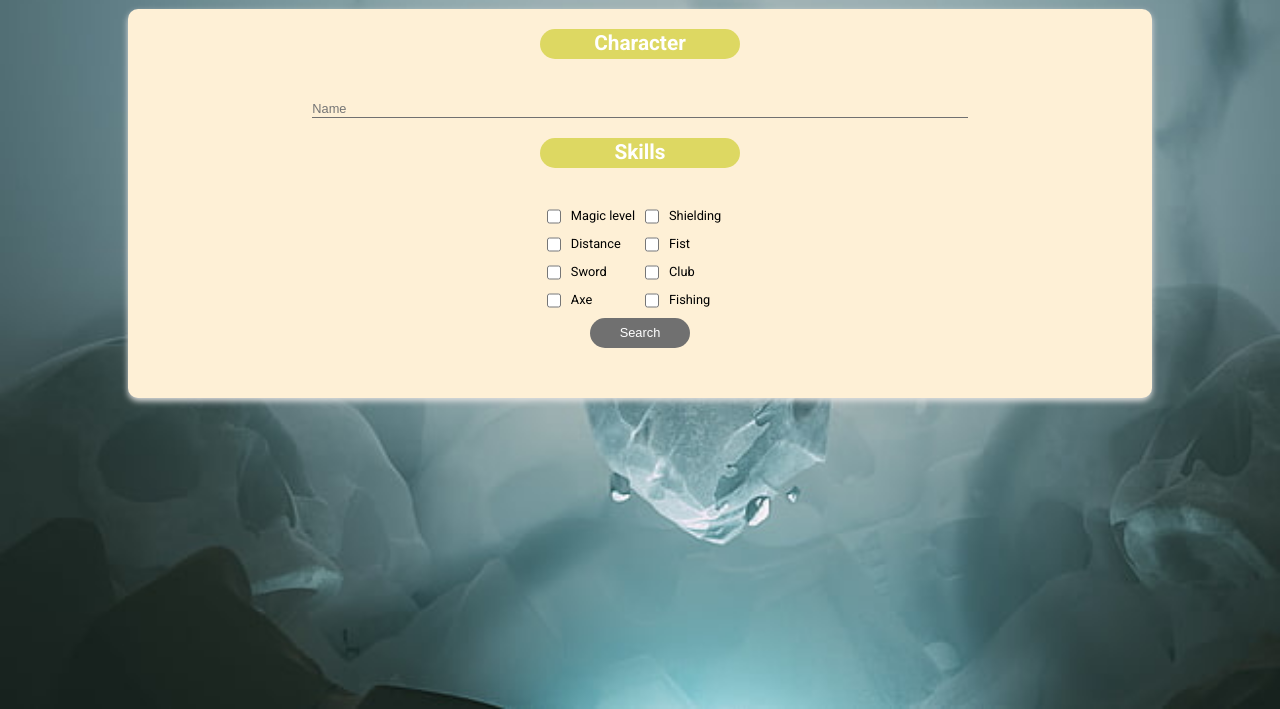
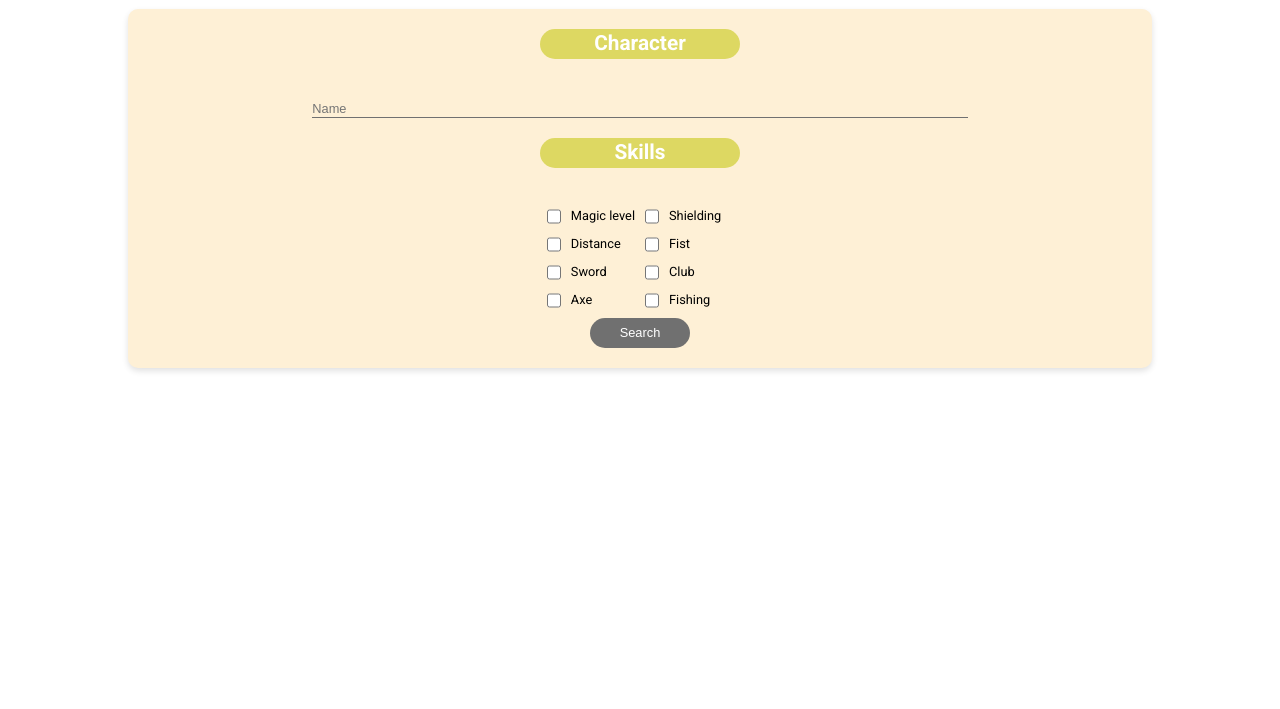
Before and after one commit to hdmjesus/Tibia-All, a website: page index.html in a window 1280 px wide. Shown: the part 91-800 px from the top of the page. Drawn offline with Linux system fonts and the light colour scheme.

Commit message:
mergesolucionado con reponsibe-index

```diff
--- a/src/css/index.css
+++ b/src/css/index.css
@@ -6,12 +6,6 @@
 
 body {
   font-family: "Roboto", sans-serif;
-    background-image: url(../images/wallpaper.jpg);
-    background-repeat: no-repeat;
-    background-size: cover;
-    margin: 0 auto;
-    height: 100vh;
-    object-fit: cover;
 }
 
 .header {
@@ -24,28 +18,23 @@ body {
   max-width: 1000px;
   margin: 0 auto;
 }
-
 .header .header__title {
   font-size: 2em;
   width: 100%;
   padding-left: 0.5em;
 }
-
 .header .header__title a {
   list-style: none;
   text-decoration: none;
   color: #FFF704;
   font-family: "Roboto Slab", serif;
 }
-
 .header nav {
   display: none;
 }
-
 .header .header__menu--first-mobile {
   display: initial;
 }
-
 .header .header__menu--first-mobile ul li {
   list-style: none;
   font-size: 2em;
@@ -87,7 +76,6 @@ body {
   display: flex;
   flex-direction: column;
 }
-
 .article__search input {
   margin: 0 auto;
   margin-top: 20px;
@@ -114,7 +102,6 @@ body {
   align-items: center;
   margin: 20px auto;
 }
-
 .article__title h3 {
   font-size: 1.3em;
   color: #fff;
@@ -136,7 +123,6 @@ body {
 label {
   cursor: pointer;
 }
-
 label input[type=checkbox] {
   display: inline-block;
   width: 14px;
@@ -148,7 +134,7 @@ label input[type=checkbox] {
 
 .button--form {
   min-width: 100px;
-    margin-bottom: 50px;
+  margin-bottom: 20px;
   border: none;
   height: 30px;
   border-radius: 15px;
@@ -157,5 +143,4 @@ label input[type=checkbox] {
   background-color: #707070;
 }
 
-
 /*# sourceMappingURL=index.css.map */
```
Lines whose indentation alone changed are shown as unchanged.
